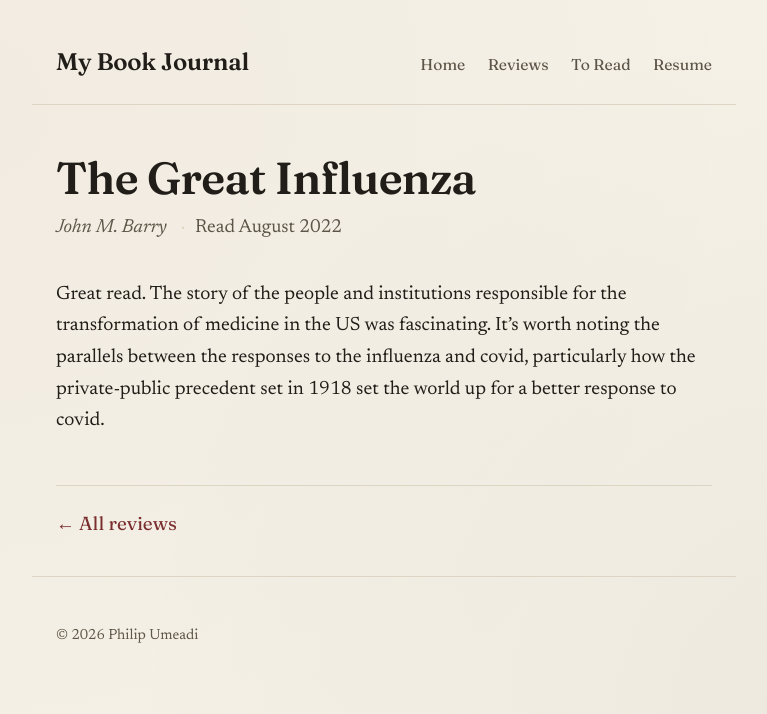
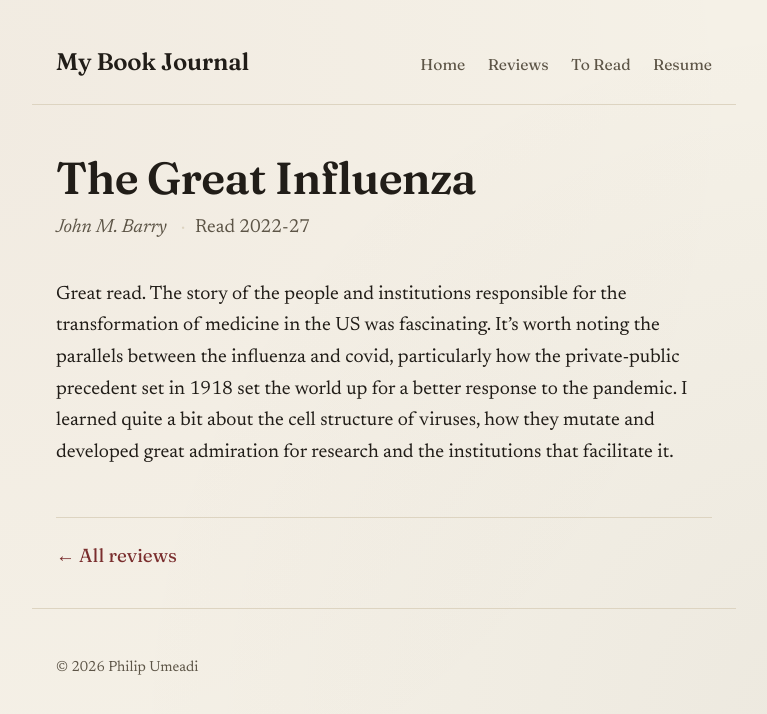
Before and after one commit to mindphil/mindphil.github.io, a Jekyll site: the page built from _books/the-great-influenza.md, in a window 1280 px wide. Shown: the top 714 px of the page, without its empty margins (256-1023 px from the left). Built offline with Jekyll 4.4.1, drawn with Linux system fonts in a browser that asks for light colours.

Commit message:
added new books to review

```diff
--- a/_books/the-great-influenza.md
+++ b/_books/the-great-influenza.md
@@ -1,7 +1,7 @@
 ---
 title: "The Great Influenza"
 author: "John M. Barry"
-date_read: 2022-08-27
+date_read: 2022-27
 ---
 
-Great read. The  story of the people and institutions responsible for the transformation of medicine in the US was fascinating. It's worth noting the parallels between the responses to the influenza and covid, particularly how the private-public precedent set in 1918 set the world up for a better response to covid.
+Great read. The  story of the people and institutions responsible for the transformation of medicine in the US was fascinating. It's worth noting the parallels between the influenza and covid, particularly how the private-public precedent set in 1918 set the world up for a better response to the pandemic. I learned quite a bit about the cell structure of viruses, how they mutate and developed great admiration for research and the institutions that facilitate it.
--- a/index.html
+++ b/index.html
@@ -6,7 +6,7 @@ permalink: /
 <section class="intro">
   <h1>Hi, I'm <span class="name">Philip Umeadi</span>.</h1>
   <p class="lede">
-    Hello, I'm Philip Umeadi. I have B.S. in applied mathematics with a minor in economics from Syracuse University.
+    I'm a graduate of Syracuse University with a B.S. in applied mathematics with a minor in economics.
   </p>
   <p>
     This site is part document repository, part reading diary. Browse my
```
Also changed, not shown: _books/good-economics-for-hard-times.md (added, +7 -0 lines), _books/the-choice.md (added, +7 -0 lines), _books/the-cloud-atlas.md (added, +7 -0 lines), 1 other file.
